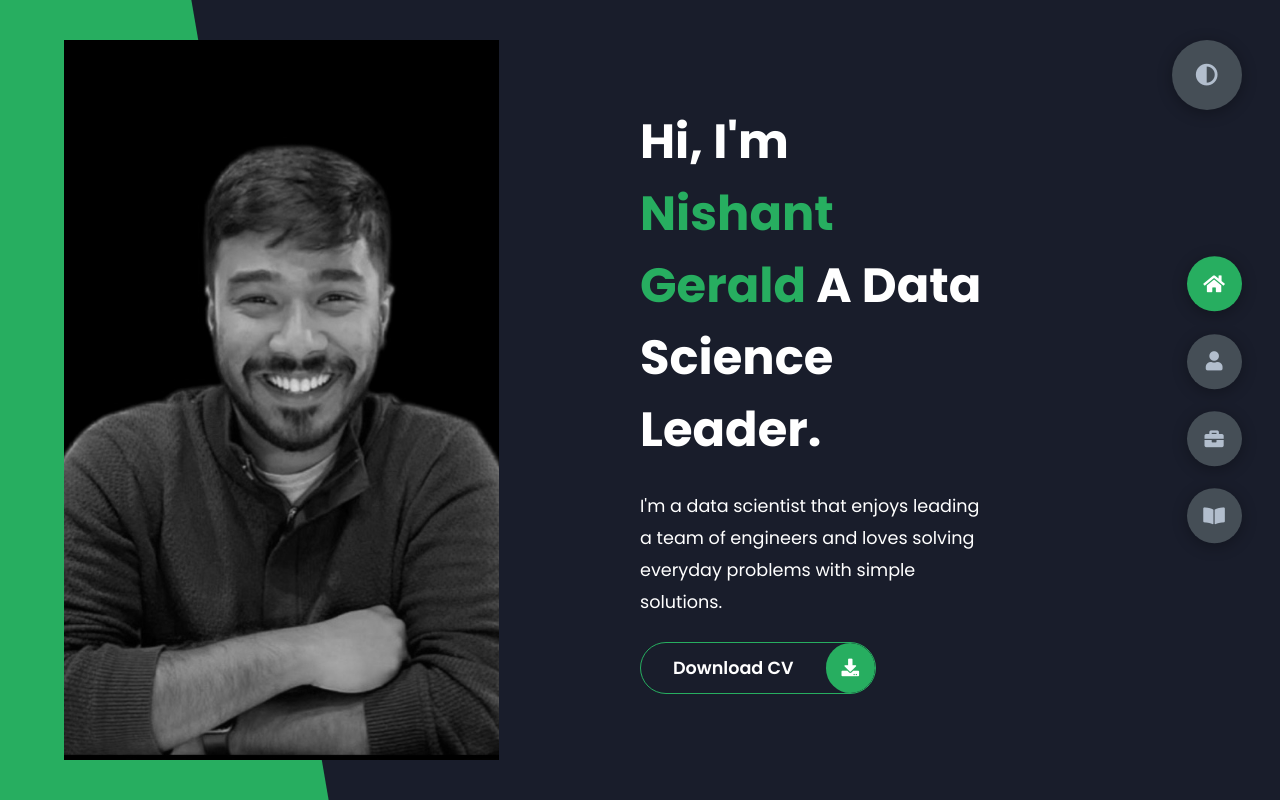
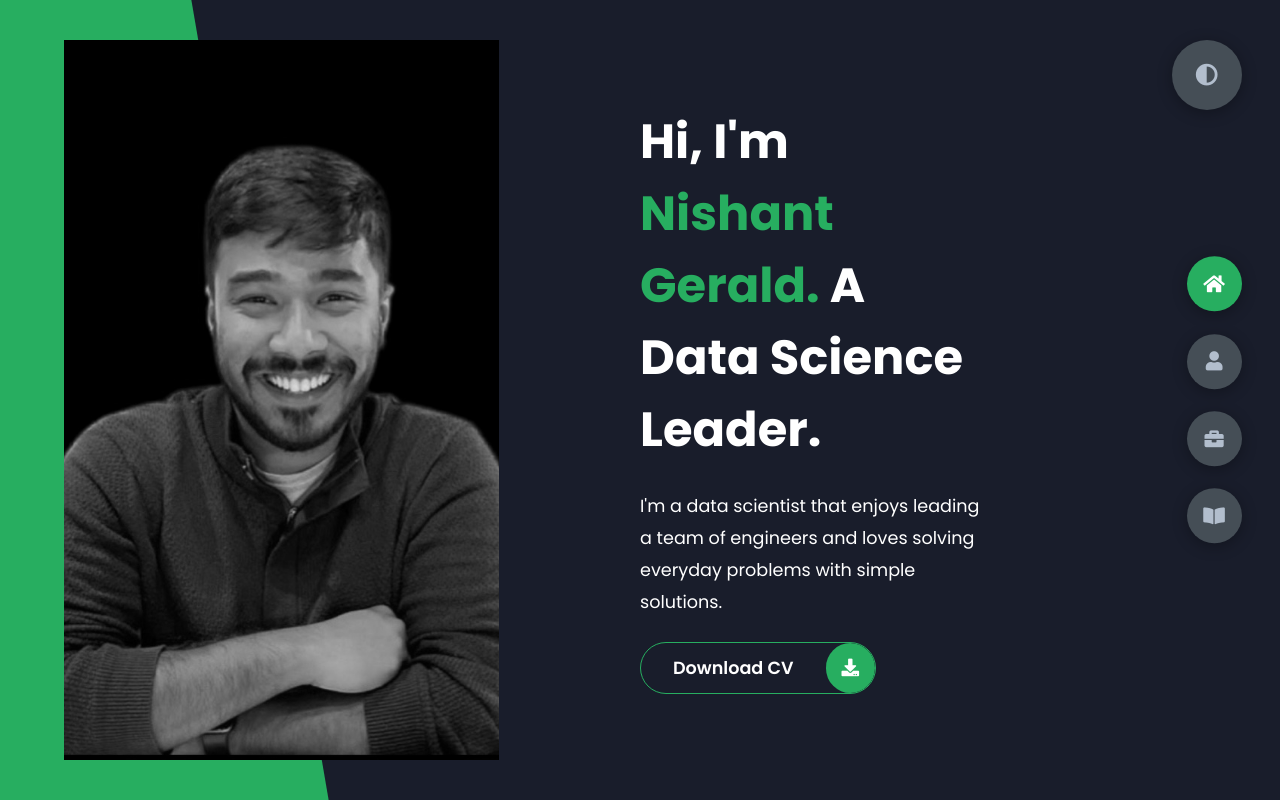
Before and after one commit to nishantgerald/nishant_website, a plain HTML site: page index.html in a window 1280 px wide. Drawn offline with Linux system fonts and the light colour scheme.

Commit message:
added extra period in heading

```diff
--- a/index.html
+++ b/index.html
@@ -22,7 +22,7 @@
             </div>
             <div class="right-header">
                 <h1 class="name">
-                    Hi, I'm <span>Nishant Gerald</span>
+                    Hi, I'm <span>Nishant Gerald.</span>
                     A Data Science Leader.
                 </h1>
                 <p>
```
